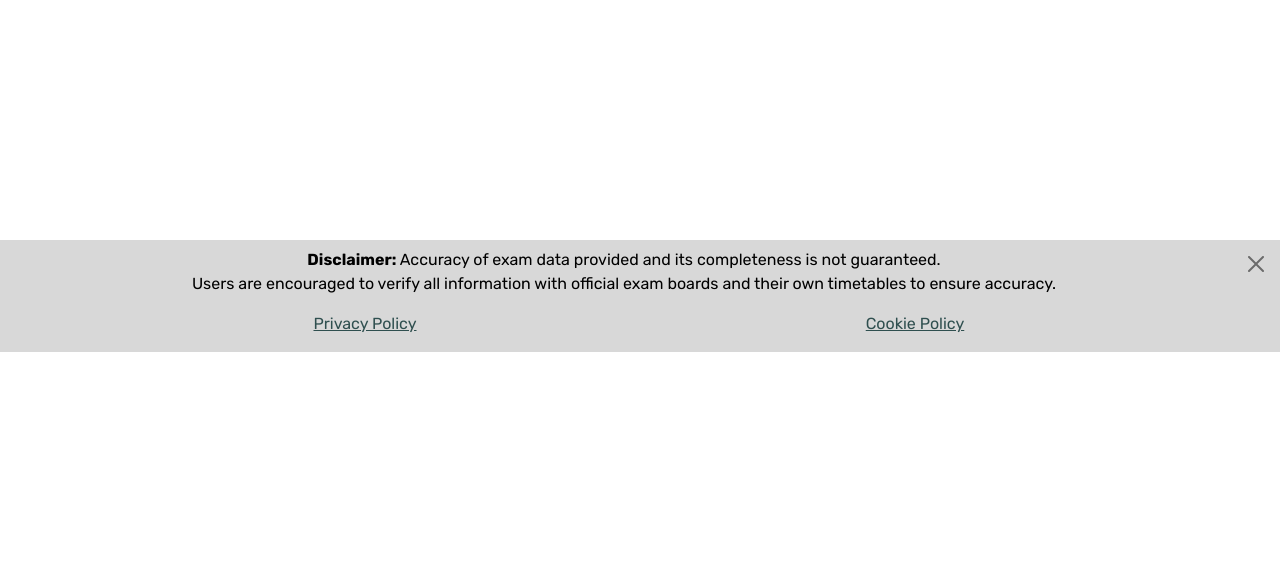
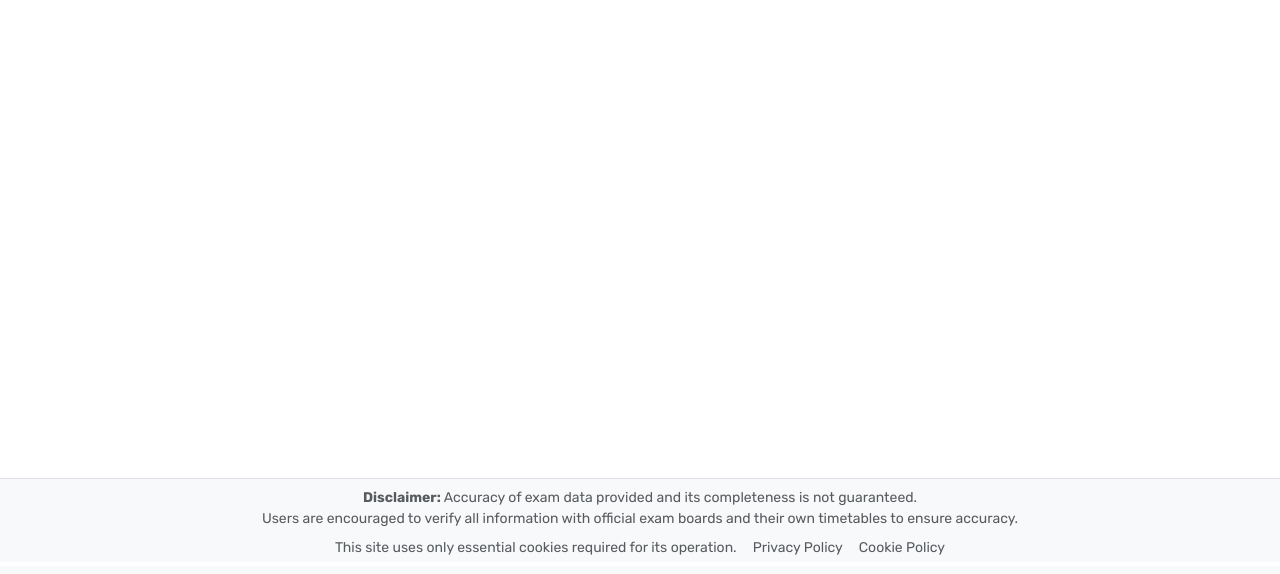
Before and after one commit to rubenparnell/examcountdown_v2, a Flask app: page /exams in a window 1280 px wide. Shown: the part 448-1022 px from the top of the page. Run offline with Flask 3, Linux system fonts and the light colour scheme; some libraries are stand-ins or nearby versions.

Commit message:
updated footer

```diff
--- a/app/static/css/global.css
+++ b/app/static/css/global.css
@@ -6,20 +6,6 @@ body {
     color: black;
     padding-top: 110px;
     margin: 0px;
-}
-
-#disclaimer {
-    position: relative;
-    bottom: 0;
-    left: 0;
-    right: 0;
-    background-color: #d8d8d8;
-    text-align: center;
-    font-size: 16px;
-
-    a {
-        color: darkslategray;
-    }
 }
 
 .content {
--- a/app/templates/base.html
+++ b/app/templates/base.html
@@ -198,29 +198,20 @@
   </div>
 
 
-  <footer id="disclaimer" class="p-2">
-    <div class="d-flex justify-content-between align-items-top">
-      <p class="flex-grow-1">
-        <strong>Disclaimer: </strong>
-        Accuracy of exam data provided and its completeness is not guaranteed. <br>
+  <footer class="bg-light text-muted border-top mt-3 mb-1 pb-1 pt-2">
+    <div class="container text-center">
+      <p class="small mb-2">
+        <strong>Disclaimer:</strong>
+        Accuracy of exam data provided and its completeness is not guaranteed.<br>
         Users are encouraged to verify all information with official exam boards and their own timetables to ensure accuracy.
       </p>
-      <button id="footer-close-btn" type="button" class="btn-close p-2" aria-label="Close"></button>
-    </div>
-
-
-    <div class="container text-center pb-2" style="padding-left:2rem; padding-right:2rem;">
-      <div class="row align-items-start">
-        <div class="col">
-          <a href="https://myexams.net/privacy">Privacy Policy</a>
-        </div>
-        <div class="col">
-          <a href="https://myexams.net/cookies">Cookie Policy</a>
-        </div>
+      <div class="d-flex flex-wrap justify-content-center align-items-center gap-3 small">
+        <span>This site uses only essential cookies required for its operation.</span>
+        <a href="https://myexams.net/privacy" class="text-muted text-decoration-none">Privacy Policy</a>
+        <a href="https://myexams.net/cookies" class="text-muted text-decoration-none">Cookie Policy</a>
       </div>
     </div>
   </footer>
-
 
   <script>
     // Get the current URL path
@@ -260,26 +251,6 @@
 
     });
 
-    function disclaimerHide() {
-      document.getElementById("disclaimer").style.position = "relative";
-      document.getElementById("footer-close-btn").hidden = true;
-      localStorage.setItem("disclaimerHidden", true);
-    }
-
-    function checkDisclaimerHidden() {
-      if (localStorage.getItem("disclaimerHidden")) {
-        document.getElementById("disclaimer").style.position = "relative";
-        document.getElementById("footer-close-btn").hidden = true;
-      } else {
-        document.getElementById("disclaimer").style.position = "sticky";
-        document.getElementById("footer-close-btn").hidden = false;
-      }
-    }
-
-    document.getElementById("footer-close-btn").addEventListener("click", disclaimerHide)
-    // Call checkDisclaimerHidden on page load
-    window.onload = checkDisclaimerHidden;
-
     const toastElList = document.querySelectorAll('.toast')
     const toastList = [...toastElList].map(toastEl => new bootstrap.Toast(toastEl))
     toastList.forEach(toast => toast.show());
```
